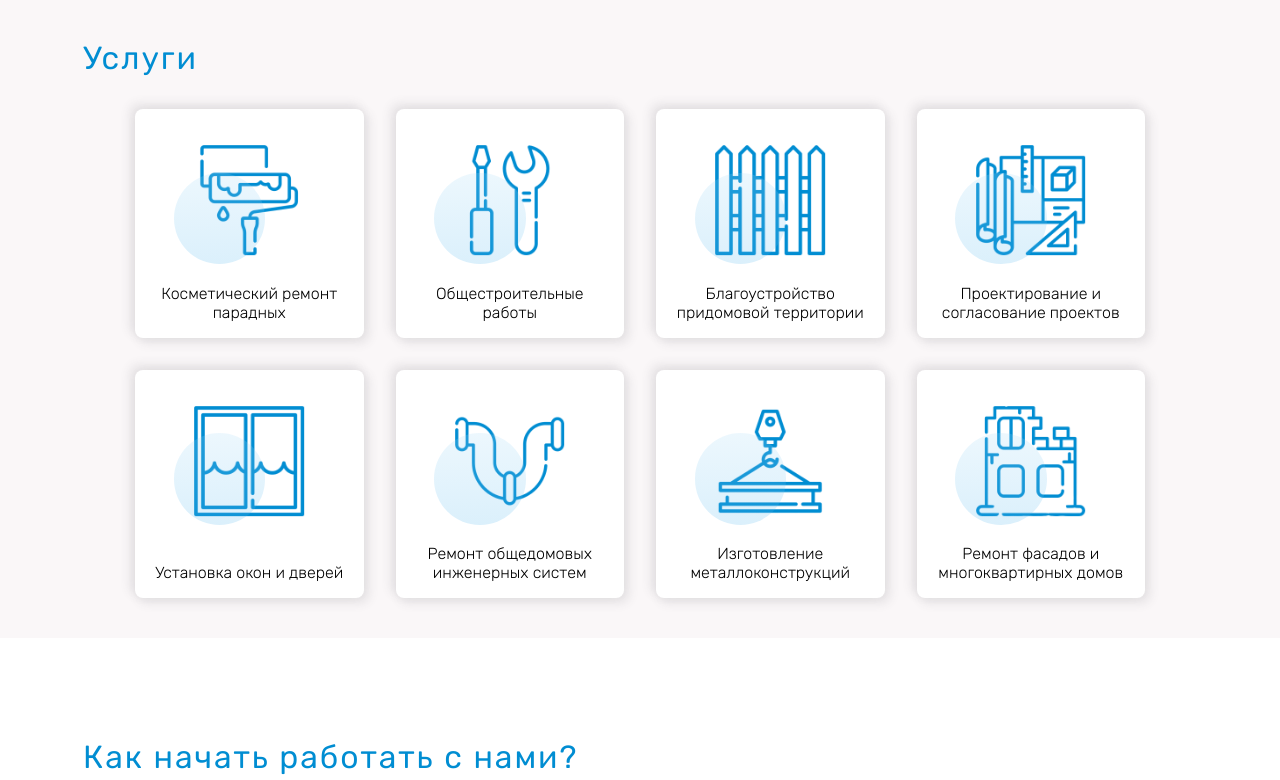
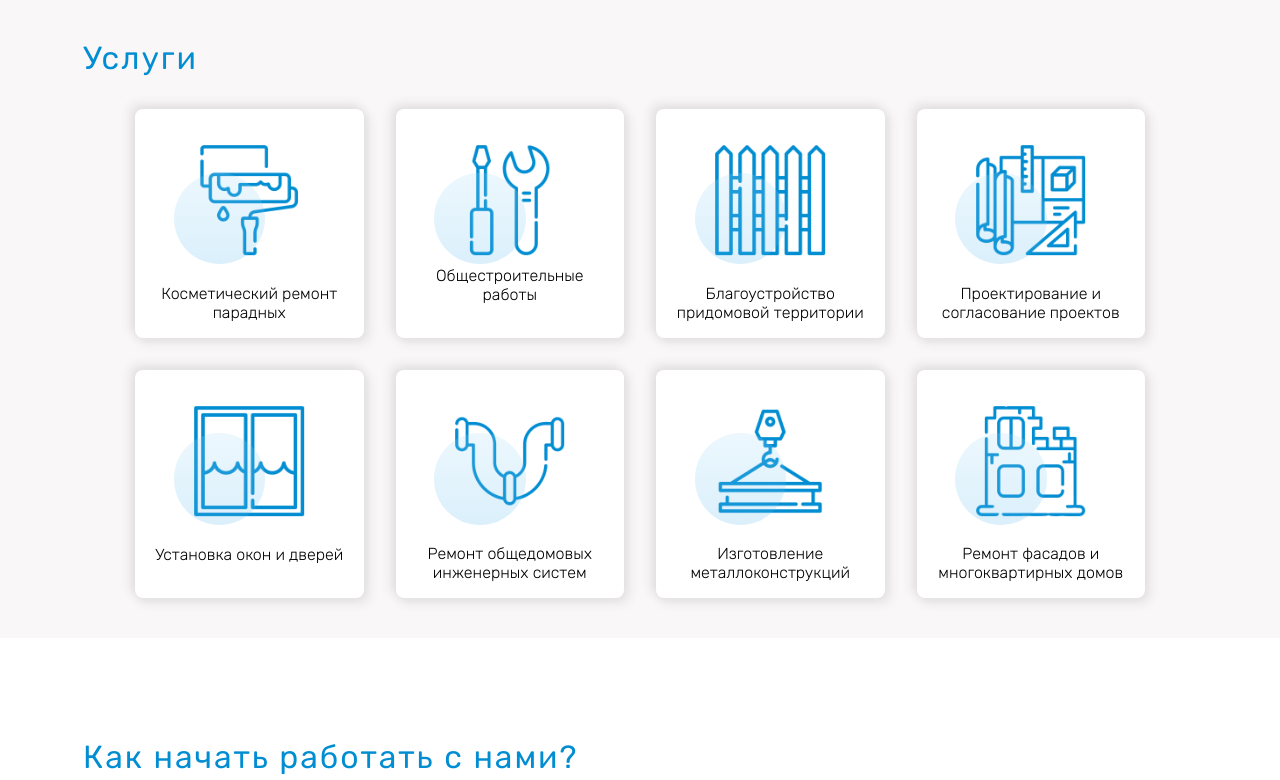
Before and after one commit to sergeygutovskiy/ersm, a PHP site: page / in a window 1280 px wide. Shown: the part 721-1501 px from the top of the page. Run offline with PHP 8.4, Linux system fonts and the light colour scheme; some web fonts are replaced.

Commit message:
services fix

```diff
--- a/css/pages/index.css
+++ b/css/pages/index.css
@@ -303,8 +303,8 @@
 	margin-bottom: 16px;
 }
 
-.navigation__item:nth-child(2) .services__text,
-.navigation__item:nth-child(5) .services__text {
+.services__item:nth-child(2) .services__text,
+.services__item:nth-child(5) .services__text {
 	padding-bottom: 18px;
 }
 
```
